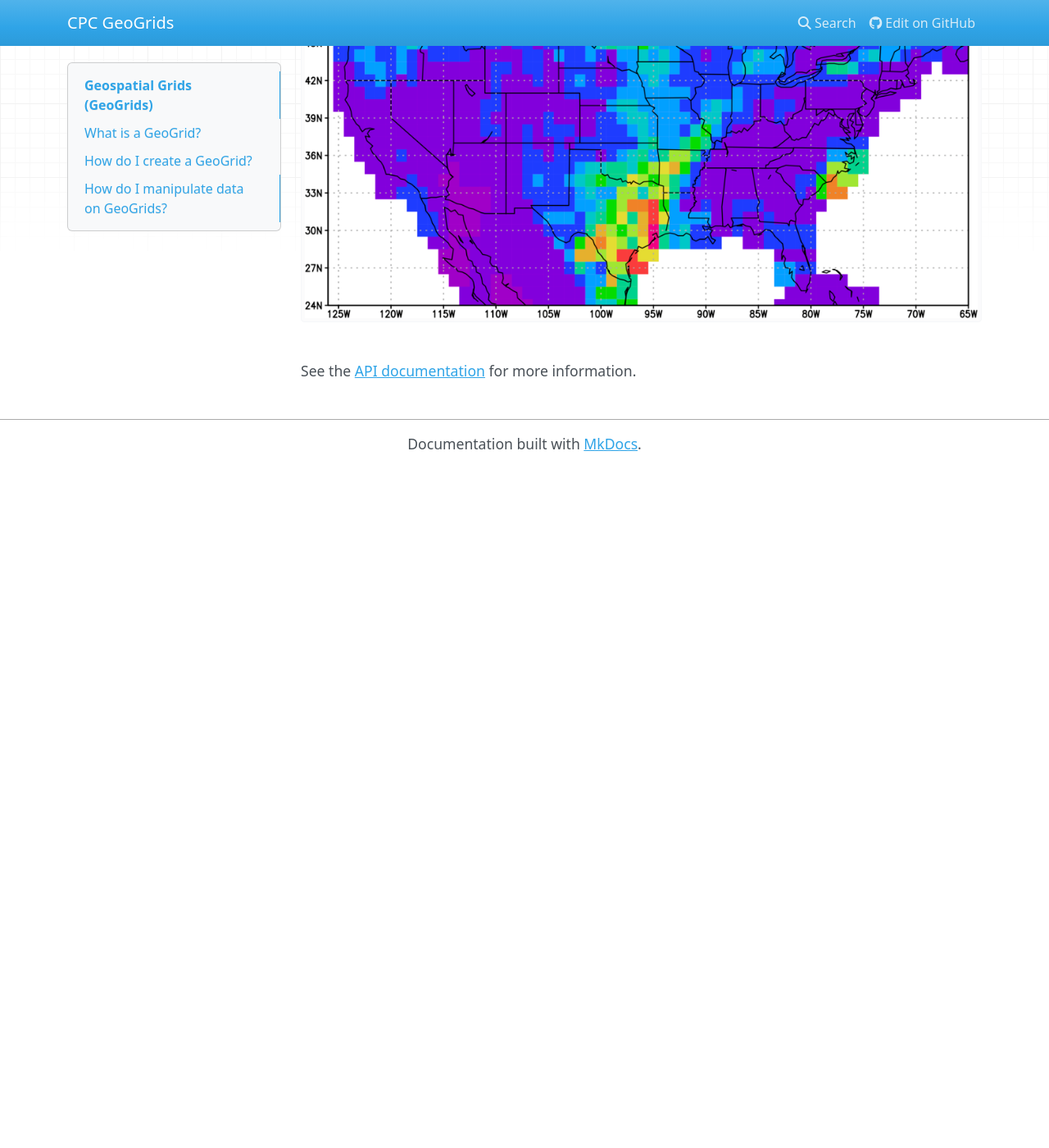
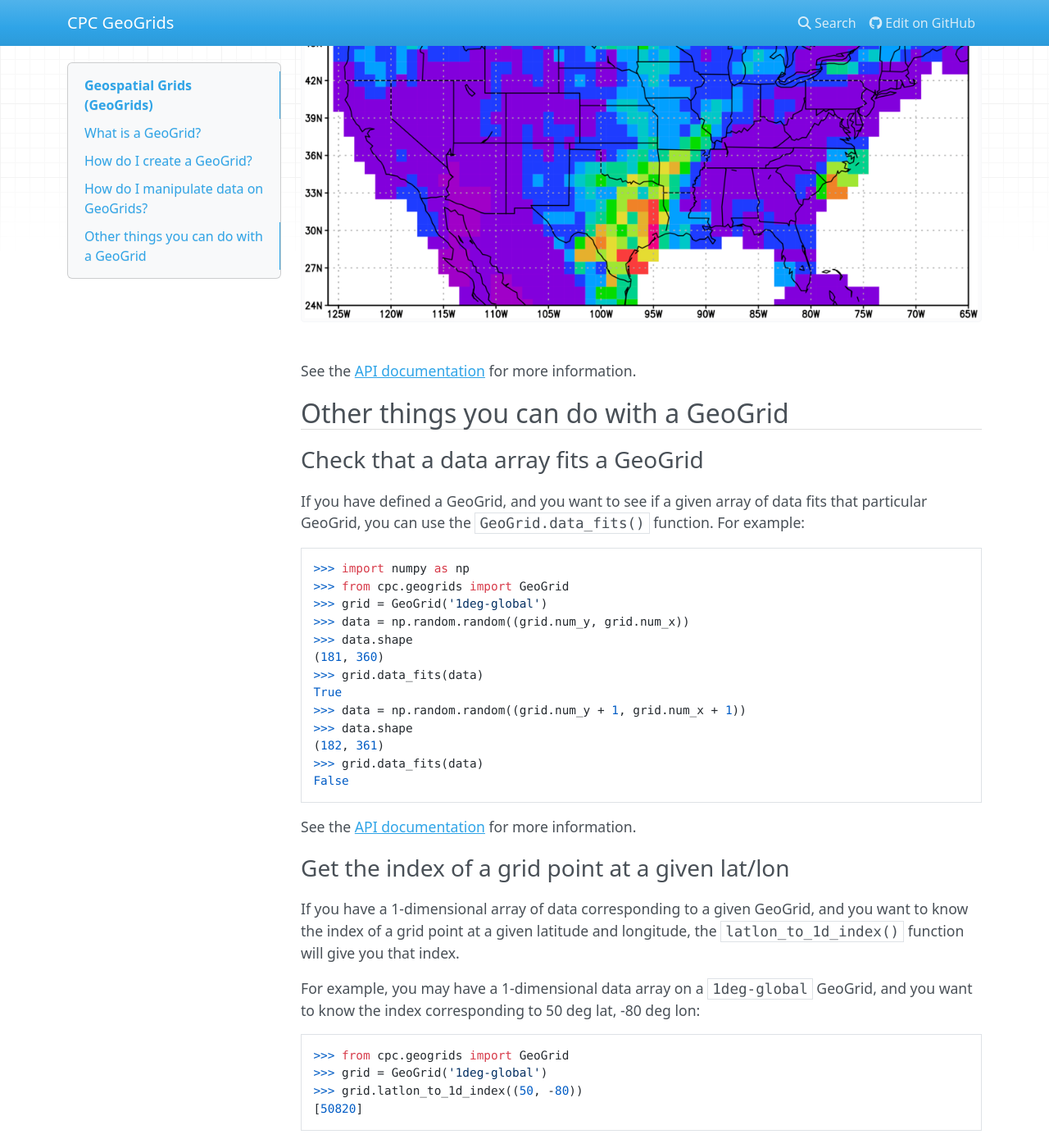
Before and after one commit to mikecharles/cpc.geogrids, an MkDocs documentation site: the page built from docs/index.md, in a window 1280 px wide and 1400 px high, scrolled down 4471 px. Shown: the whole window at 82% size. Built offline with MkDocs 1.6.1, drawn with Linux system fonts in a browser that asks for light colours; nearby versions of some CDN libraries; before the commit the page ends 5041 px from its top, so only the background shows below that.

Commit message:
Add info about other things you can do with GeoGrids
Such as the latlon_to_1d_index(), etc.

````diff
--- a/docs/index.md
+++ b/docs/index.md
@@ -156,4 +156,44 @@ Here are the resulting observations:
 
 ![](images/example-fill_outside_mask_borders-after.png)
 
+See the [API documentation](api/manipulation/#functions) for more information.
+
+Other things you can do with a GeoGrid
+--------------------------------------
+
+### Check that a data array fits a GeoGrid
+
+If you have defined a GeoGrid, and you want to see if a given array of data fits that particular GeoGrid, you can use the `GeoGrid.data_fits()` function. For example:
+
+```python
+>>> import numpy as np
+>>> from cpc.geogrids import GeoGrid
+>>> grid = GeoGrid('1deg-global')
+>>> data = np.random.random((grid.num_y, grid.num_x))
+>>> data.shape
+(181, 360)
+>>> grid.data_fits(data)
+True
+>>> data = np.random.random((grid.num_y + 1, grid.num_x + 1))
+>>> data.shape
+(182, 361)
+>>> grid.data_fits(data)
+False
+```
+
 See the [API documentation](api/definition/#cpcgeogridsdefinitiongeogrid-objects) for more information.
+
+### Get the index of a grid point at a given lat/lon
+
+If you have a 1-dimensional array of data corresponding to a given GeoGrid, and you want to know the index of a grid point at a given latitude and longitude, the `latlon_to_1d_index()` function will give you that index.
+
+For example, you may have a 1-dimensional data array on a `1deg-global` GeoGrid, and you want to know the index corresponding to 50 deg lat, -80 deg lon:
+
+```python
+>>> from cpc.geogrids import GeoGrid
+>>> grid = GeoGrid('1deg-global')
+>>> grid.latlon_to_1d_index((50, -80))
+[50820]
+```
+
+See the [API documentation](api/definition/#cpcgeogridsdefinitiongeogrid-objects) for more information.
````
